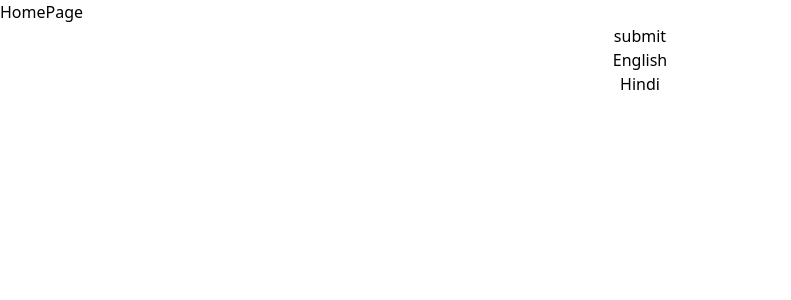
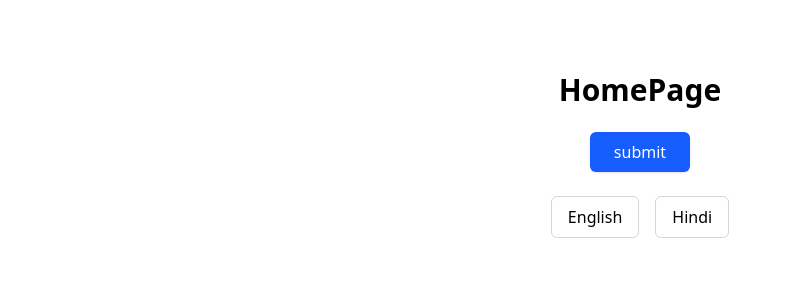
Before and after one commit to NutanCoder/expense-manager-supabase, a React (Vite) app: page / in a window 1280 px wide. Shown: the top 300 px of the page, without its empty margins (0-791 px from the left). Built offline with nearby package versions, Linux system fonts and the light colour scheme; the HTML template or start-up script is replaced by a standard one.

Commit message:
error boundary

```diff
--- a/src/App.tsx
+++ b/src/App.tsx
@@ -3,9 +3,11 @@ import HomePage from "./pages/HomePage";
 import { ToastContainer } from "react-toastify";
 import { Provider } from "react-redux";
 import { store } from "./redux/store";
+import { ErrorBoundary } from "react-error-boundary";
 
 function App() {
   return (
+    <ErrorBoundary fallback={<h1>Something went wrong</h1>}>
       <Provider store={store}>
         <BrowserRouter>
           <Routes>
@@ -14,6 +16,7 @@ function App() {
         </BrowserRouter>
         <ToastContainer />
       </Provider>
+    </ErrorBoundary>
   );
 }
 
--- a/src/pages/HomePage.tsx
+++ b/src/pages/HomePage.tsx
@@ -8,12 +8,34 @@ function HomePage() {
   const changeLanguage = (lng: string) => {
     i18n.changeLanguage(lng);
   };
+
   return (
-    <div className="flex flex-col">
-      <h4>HomePage</h4>
-      <button onClick={notify}>{t("submit")}</button>
-      <button onClick={changeLanguage.bind(null, "en")}>English</button>
-      <button onClick={changeLanguage.bind(null, "hi")}>Hindi </button>
+    <div className="container mx-auto px-4 py-10">
+      <div className="flex flex-col items-center gap-6 p-8">
+        <h4 className="text-3xl font-bold text-primary">HomePage</h4>
+        <button
+          onClick={notify}
+          className="px-6 py-2 rounded-md shadow text-white bg-blue-600 hover:bg-blue-900 transition"
+        >
+          {t("submit")}
+        </button>
+
+        <div className="flex gap-4">
+          <button
+            onClick={changeLanguage.bind(null, "en")}
+            className="px-4 py-2 border border-gray-300 rounded-md hover:bg-gray-100"
+          >
+            English
+          </button>
+
+          <button
+            onClick={changeLanguage.bind(null, "hi")}
+            className="px-4 py-2 border border-gray-300 rounded-md hover:bg-gray-100"
+          >
+            Hindi
+          </button>
+        </div>
+      </div>
     </div>
   );
 }
```
Also changed, not shown: package.json (+5 -2 lines), 1 other file (tests, documents, lock files or other folders). Lines whose indentation alone changed are shown as unchanged.
